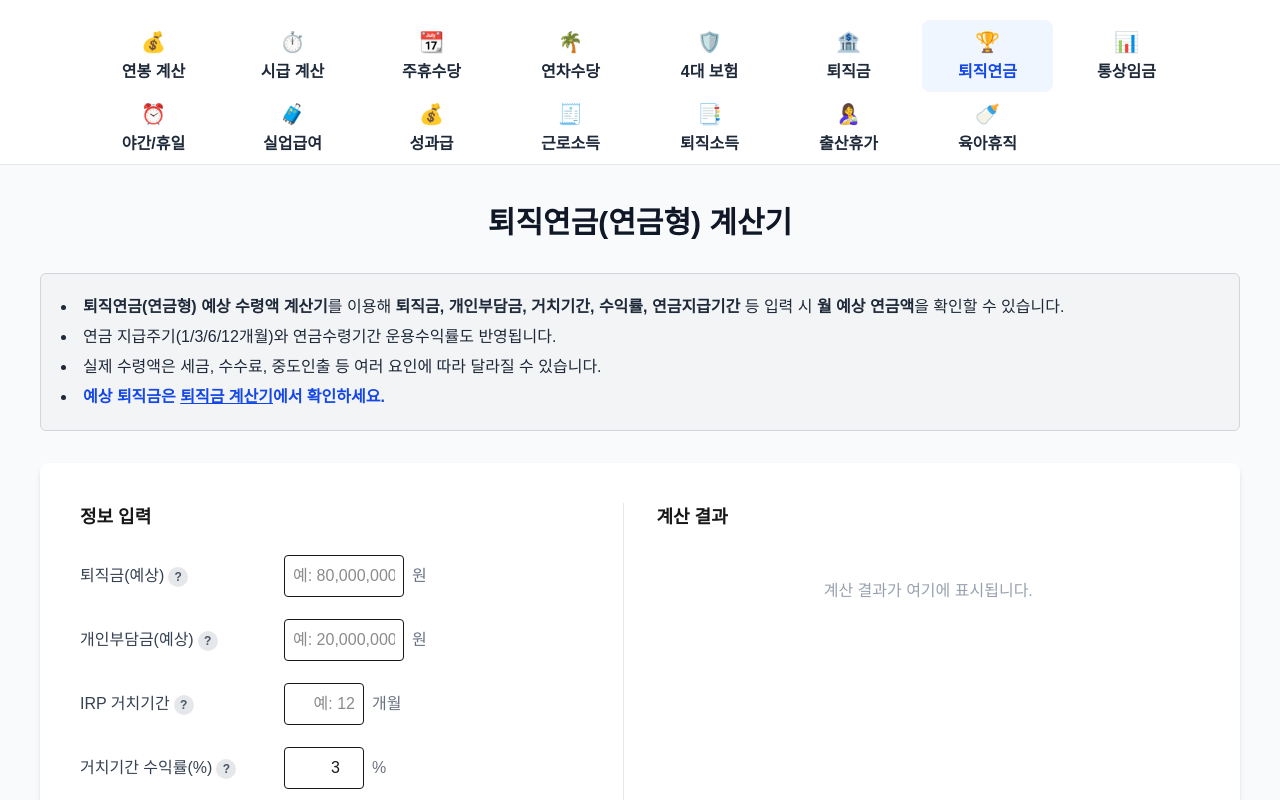
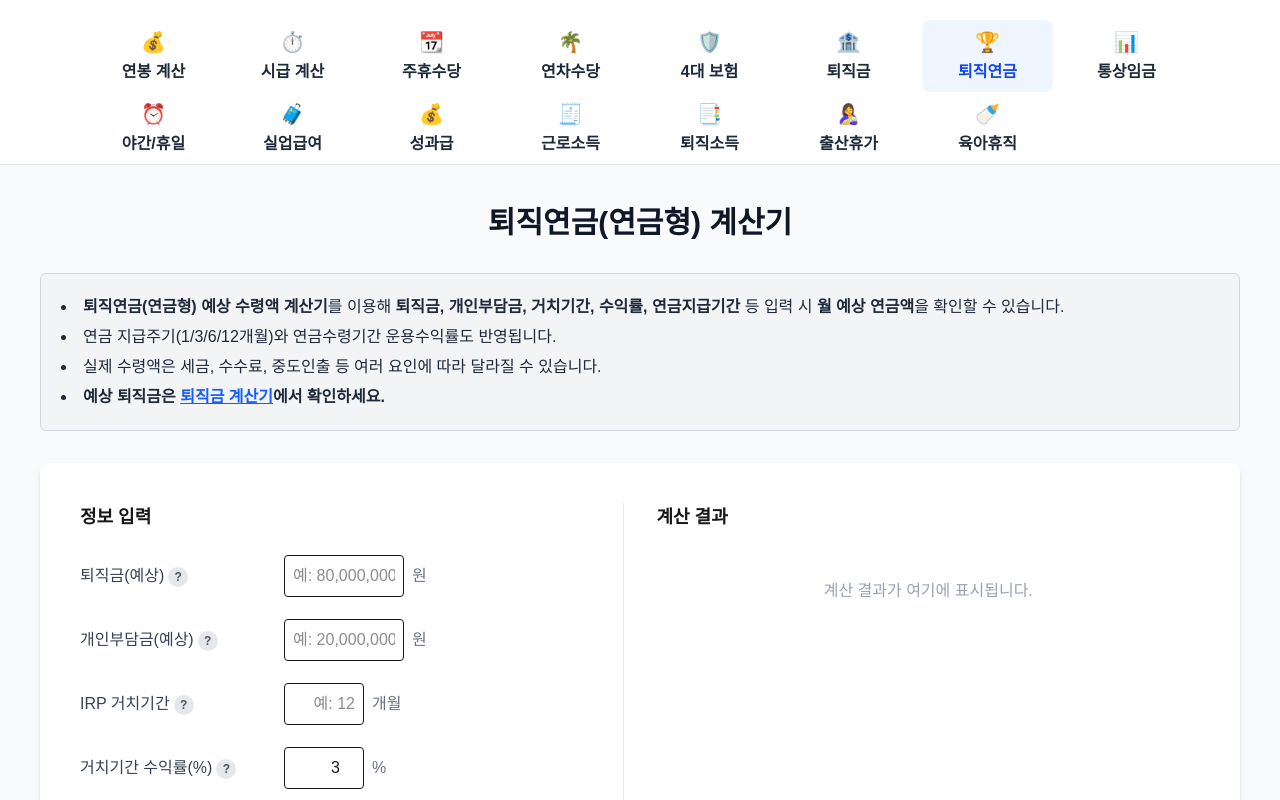
Before and after one commit to Jeonghaemo/workercalculator, a Next.js app: page /retirementpension in a window 1280 px wide. Shown: the top 800 px of the page. Built offline with nearby package versions, Linux system fonts and the light colour scheme.

Commit message:
4번까지완료

```diff
--- a/src/app/layout.js
+++ b/src/app/layout.js
@@ -16,19 +16,19 @@ const geistMono = Geist_Mono({
 
 export const metadata = {
   title: {
-    default: "근로·급여 계산기 모음",
-    template: "%s | 근로·급여 계산기 모음",
+    default: "근로·급여 계산기",
+    template: "%s | 근로·급여 계산기",
   },
   description:
     "연봉, 시급, 주휴수당, 퇴직금, 4대 보험, 출산휴가·육아휴직, 연장·야간·휴일수당, 실업급여, 성과급, 통상임금, 소득세 등 각종 급여와 세금 계산기를 한 곳에서 쉽게 이용하세요.",
   keywords:
     "연봉 계산기, 시급 계산기, 월급 계산, 주휴수당, 퇴직금, 실수령액, 4대 보험, 출산휴가, 육아휴직, 연차수당, 통상임금, 실업급여, 성과급, 소득세, 퇴직소득세, 2025 세금, 근로소득",
   openGraph: {
-    title: "근로·급여 계산기 모음",
+    title: "근로·급여 계산기",
     description:
       "연봉, 시급, 주휴수당, 퇴직금, 4대 보험, 출산휴가·육아휴직, 연장·야간·휴일수당, 실업급여, 성과급, 통상임금, 소득세 등 각종 급여와 세금 계산기를 한 곳에서 쉽게 이용하세요.",
     url: "https://workercalculator.damoapick.co.kr",
-    siteName: "근로·급여 계산기 모음",
+    siteName: "근로·급여 계산기",
     locale: "ko_KR",
     type: "website",
   },
--- a/src/app/page.js
+++ b/src/app/page.js
@@ -1,16 +1,16 @@
 // app/page.js
 export const metadata = {
-  title: "근로·급여 계산기 모음",
+  title: "근로·급여 계산기",
   description:
     "연봉, 시급, 주휴수당, 퇴직금, 4대 보험, 출산휴가·육아휴직, 연장·야간·휴일수당, 실업급여, 성과급, 통상임금, 소득세 등 각종 급여와 세금 계산기를 한 곳에서 쉽고 빠르게 이용하세요.",
   keywords:
     "연봉 계산기, 시급 계산기, 월급 계산, 주휴수당, 퇴직금, 실수령액, 4대 보험, 출산휴가, 육아휴직, 연차수당, 통상임금, 실업급여, 성과급, 소득세, 퇴직소득세, 2025 세금, 근로소득, 워커 계산기",
   openGraph: {
-    title: "근로·급여 계산기 모음",
+    title: "근로·급여 계산기",
     description:
       "연봉, 시급, 주휴수당, 퇴직금, 4대 보험, 출산휴가·육아휴직, 연장·야간·휴일수당, 실업급여, 성과급, 통상임금, 소득세 등 각종 급여와 세금 계산기를 한 곳에서 쉽고 빠르게 이용하세요.",
     url: "https://workercalculator.damoapick.co.kr",
-    siteName: "근로·급여 계산기 모음",
+    siteName: "근로·급여 계산기",
     locale: "ko_KR",
     type: "website",
   },
@@ -119,7 +119,7 @@ export default function Home() {
       {/* SEO: h1, 소개문구, 신뢰 강조 */}
       <section className="max-w-4xl mx-auto text-center mb-10 px-4">
         <h1 className="text-4xl sm:text-4xl font-bold text-gray-900 mb-6">
-  대한민국 근로자와 사업자를 위한 <span className="text-blue-700"><br />급여·근로·노무 계산기 모음</span>
+  대한민국 근로자와 사업자를 위한 <span className="text-blue-700"><br />급여·근로·노무 계산기</span>
 </h1>
 <p className="text-lg text-gray-700 mt-4">
   연봉, 시급, 주휴수당, 퇴직금, 4대 보험, 출산휴가·육아휴직, 연장·야간·휴일수당, 실업급여, 성과급, 통상임금, 소득세 등 각종 급여와 세금 계산기를 한 곳에서 쉽고 빠르게 이용하세요.<br />
--- a/src/app/retirement-tax/retirement-tax.jsx
+++ b/src/app/retirement-tax/retirement-tax.jsx
@@ -480,6 +480,12 @@ export default function RetirementTaxCalculator() {
                   <td className="py-2 font-bold">최종 퇴직소득세</td>
                   <td className="py-2 text-right font-bold text-blue-700">{addComma(result.finalTax)} 원</td>
                 </tr>
+                <tr>
+                  <td className="py-2 font-bold text-green-700">실수령액</td>
+                  <td className="py-2 text-right font-bold text-green-700">
+                  {addComma(result.taxablePay - result.finalTax)} 원
+                </td>
+                </tr>
               </tbody>
             </table>
           ) : (
--- a/src/app/retirementpension/retirementpension.jsx
+++ b/src/app/retirementpension/retirementpension.jsx
@@ -93,11 +93,21 @@ function IntroBox() {
         <li>
           실제 수령액은 세금, 수수료, 중도인출 등 여러 요인에 따라 달라질 수 있습니다.
         </li>
+
         <li>
-          <span className="font-bold text-blue-700">
-            예상 퇴직금은 <a href="https://workercalculator.damoapick.co.kr/retirement" rel="noopener noreferrer" className="underline">퇴직금 계산기</a>에서 확인하세요.
-          </span>
-        </li>
+  <span className="font-bold">
+    예상 퇴직금은{" "}
+    <a
+      href="https://workercalculator.damoapick.co.kr/retirement"
+      rel="noopener noreferrer"
+      className="text-blue-600 hover:text-blue-800 underline font-bold"
+    >
+      퇴직금 계산기
+    </a>
+    에서 확인하세요.
+  </span>
+</li>
+
       </ul>
     </div>
   );
--- a/src/app/salary/Salary.jsx
+++ b/src/app/salary/Salary.jsx
@@ -319,11 +319,13 @@ export default function Salary() {
       taxFree: taxFreeNum,
       family: Number(family),
       children: Number(children),
+
     });
     // 세전/세후 연봉 추가
     const annualGross = monthly * 12;
     const annualNet = (monthly - deductions.total) * 12;
-    setResult({ ...deductions, monthly, annualGross, annualNet });
+    const hourly = Math.floor(monthly / 209);
+    setResult({ ...deductions, monthly, annualGross, annualNet, hourly });
 
     // 계산 후 모바일에서 결과로 스크롤
     setTimeout(() => {
@@ -506,14 +508,18 @@ export default function Salary() {
                   <span>{addComma(String(result.localTax))} 원</span>
                 </li>
               </ul>
-              <div className="bg-blue-50 rounded-lg p-6 mt-8 flex flex-col items-center">
+              <div className="bg-blue-50 rounded-lg p-6 mt-4 flex flex-col items-center">
                 <span className="text-gray-700 mb-2">예상 실수령액(월)</span>
                 <span className="text-3xl font-bold text-blue-700">
                   {addComma(String(result.monthly - result.total))}원
                 </span>
               </div>
               {/* 연봉 결과 추가 */}
-              <div className="mt-8 space-y-2">
+              <div className="flex justify-between mt-4">
+      <span className="text-gray-700">시급</span>
+      <span className="font-semibold">{addComma(String(result.hourly))} 원</span>
+    </div>
+              <div className="mt-4 space-y-2">
                 <div className="flex justify-between">
                   <span className="text-gray-700">세전 연봉</span>
                   <span className="font-semibold">{addComma(String(result.annualGross))} 원</span>
```
